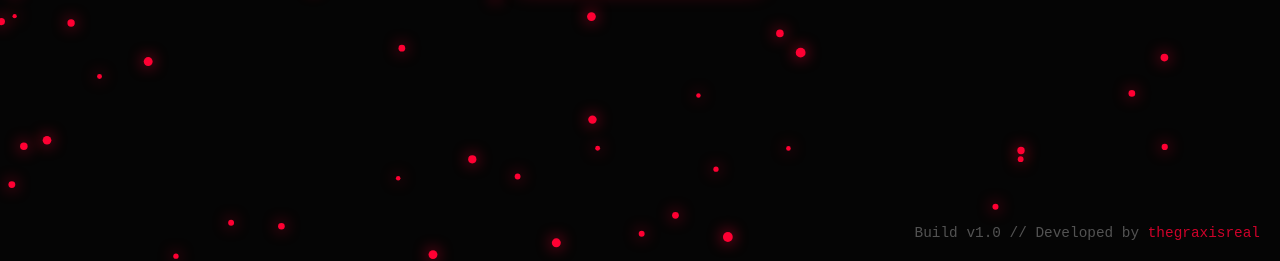
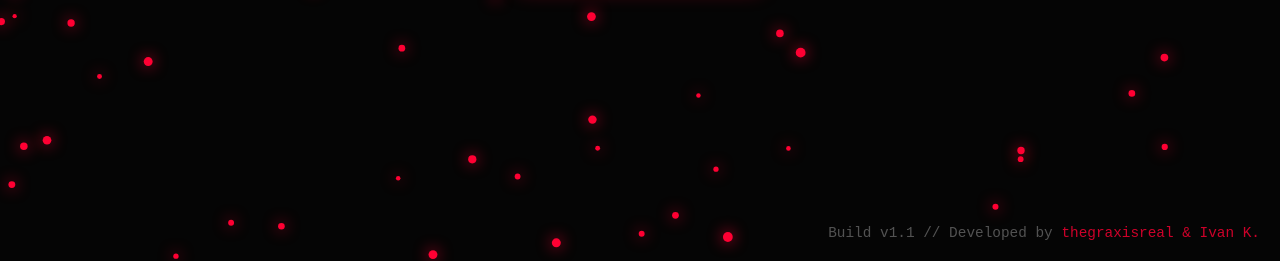
Before and after one commit to thegraxisreal/gf-games, a plain HTML site: page gfgames/index.html in a window 1280 px wide. Shown: the part 539-800 px from the top of the page. Drawn offline with Linux system fonts and the light colour scheme.

Commit message:
Update developer credit to include Ivan K.

```diff
--- a/gfgames/index.html
+++ b/gfgames/index.html
@@ -134,7 +134,7 @@
     </div>
 
     <!-- Stylized Footer Credit -->
-    <div class="dev-credit">Build v1.0 // Developed by <strong>thegraxisreal</strong></div>
+    <div class="dev-credit">Build v1.1 // Developed by <strong>thegraxisreal & Ivan K.</strong></div>
 
     <script>
         /**
```
